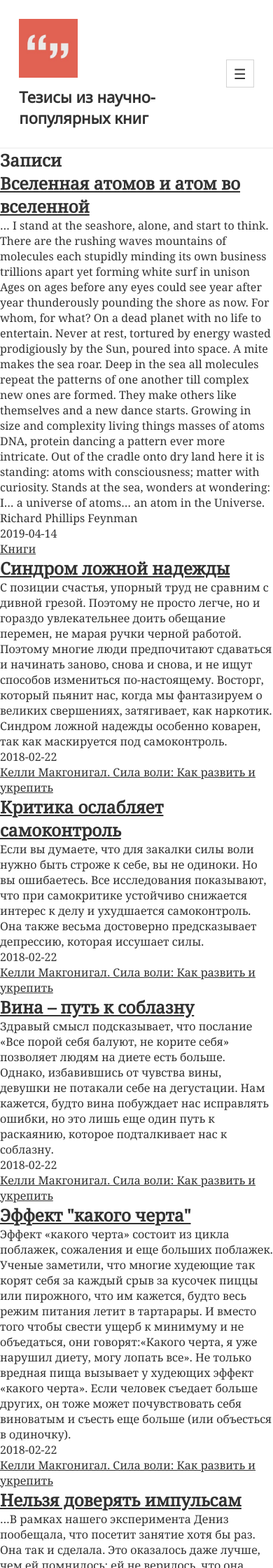
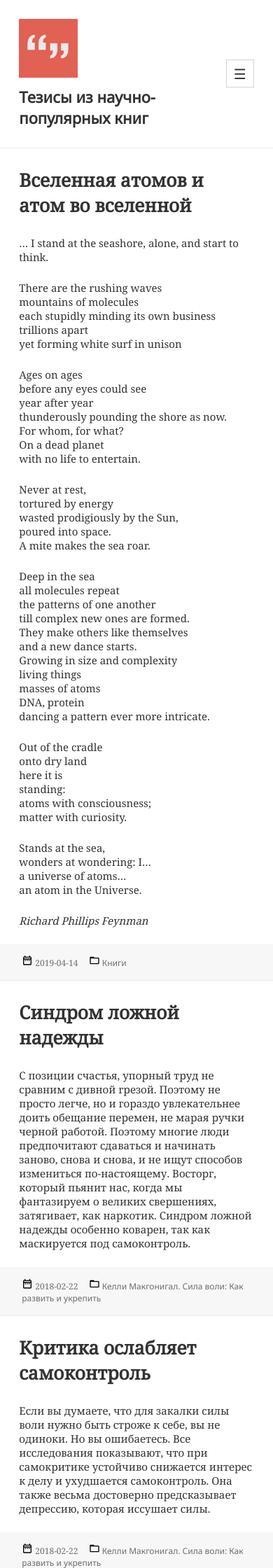
Before and after one commit to efimovnikita/thesisnonfiction, a web app: file _includes/main-layout.html in a window 390 px wide. Shown: the top 2240 px of the page at 70% size. Run offline with its HTML, style and script files only (its server is not run), Linux system fonts and the light colour scheme.

Commit message:
mobile first

```diff
--- a/_includes/main-layout.html
+++ b/_includes/main-layout.html
@@ -11,11 +11,15 @@
   <body>
     <header>
       <section>
-        <img src="images/logo.jpg" alt="Logo" />
-        <h2>Тезисы из научно-популярных книг</h2>
-        <small>Примат Сути над видимостью…</small>
+        <h2>Logo section</h2>
+        <section>
+          <img src="images/logo.jpg" alt="Logo" />
+          <h2>Тезисы из научно-популярных книг</h2>
+          <small>Примат Сути над видимостью…</small>
+        </section>
+        <button name="button" id="burger-button">☰</button>
       </section>
-      <nav>
+      <nav id="main-navigation" style="display: none">
         <h3>ПРОЧИТАННЫЕ КНИГИ</h3>
         <ul>
           <li><a href="#">Александр Невзоров. Искусство оскорблять</a></li>
@@ -47,41 +51,70 @@
           <li><a href="#">Кевин Сайтс. Синдром войны</a></li>
           <li><a href="#">Книги</a></li>
         </ul>
-        <input
-          type="text"
-          name="search"
-          minlength="4"
-          maxlength="8"
-          size="10"
-          placeholder="Search ..."
-        />
+        <input type="text" name="search" placeholder="Search ..." />
       </nav>
-      <button name="button">&#9776;</button>
     </header>
     <main>
       <section>
-        <h2>Записи</h2>
+        <h2>Posts section</h2>
         <article>
           <h2><a href="#">Вселенная атомов и атом во вселенной</a></h2>
+          <p>… I stand at the seashore, alone, and start to think.</p>
           <p>
-            … I stand at the seashore, alone, and start to think. There are the
-            rushing waves mountains of molecules each stupidly minding its own
-            business trillions apart yet forming white surf in unison Ages on
-            ages before any eyes could see year after year thunderously pounding
-            the shore as now. For whom, for what? On a dead planet with no life
-            to entertain. Never at rest, tortured by energy wasted prodigiously
-            by the Sun, poured into space. A mite makes the sea roar. Deep in
-            the sea all molecules repeat the patterns of one another till
-            complex new ones are formed. They make others like themselves and a
-            new dance starts. Growing in size and complexity living things
-            masses of atoms DNA, protein dancing a pattern ever more intricate.
-            Out of the cradle onto dry land here it is standing: atoms with
-            consciousness; matter with curiosity. Stands at the sea, wonders at
-            wondering: I… a universe of atoms… an atom in the Universe. Richard
-            Phillips Feynman
+            There are the rushing waves<br />
+            mountains of molecules<br />
+            each stupidly minding its own business<br />
+            trillions apart<br />
+            yet forming white surf in unison
           </p>
+          <p>
+            Ages on ages<br />
+            before any eyes could see<br />
+            year after year<br />
+            thunderously pounding the shore as now.<br />
+            For whom, for what?<br />
+            On a dead planet<br />
+            with no life to entertain.
+          </p>
+          <p>
+            Never at rest,<br />
+            tortured by energy<br />
+            wasted prodigiously by the Sun,<br />
+            poured into space.<br />
+            A mite makes the sea roar.
+          </p>
+          <p>
+            Deep in the sea<br />
+            all molecules repeat<br />
+            the patterns of one another<br />
+            till complex new ones are formed.<br />
+            They make others like themselves<br />
+            and a new dance starts.<br />
+            Growing in size and complexity<br />
+            living things<br />
+            masses of atoms<br />
+            DNA, protein<br />
+            dancing a pattern ever more intricate.
+          </p>
+          <p>
+            Out of the cradle<br />
+            onto dry land<br />
+            here it is<br />
+            standing:<br />
+            atoms with consciousness;<br />
+            matter with curiosity.
+          </p>
+          <p>
+            Stands at the sea,<br />
+            wonders at wondering: I…<br />
+            a universe of atoms…<br />
+            an atom in the Universe.
+          </p>
+          <p><em>Richard Phillips Feynman</em></p>
           <footer>
+            <img src="images/calendar.svg" alt="date" />
             <time>2019-04-14</time>
+            <img src="images/folder.svg" alt="category" />
             <aside><a href="#">Книги</a></aside>
           </footer>
         </article>
@@ -98,7 +131,9 @@
             самоконтроль.
           </p>
           <footer>
+            <img src="images/calendar.svg" alt="date" />
             <time>2018-02-22</time>
+            <img src="images/folder.svg" alt="category" />
             <aside>
               <a href="#"
                 >Келли Макгонигал. Сила воли: Как развить и укрепить</a
@@ -116,7 +151,9 @@
             которая иссушает силы.
           </p>
           <footer>
+            <img src="images/calendar.svg" alt="date" />
             <time>2018-02-22</time>
+            <img src="images/folder.svg" alt="category" />
             <aside>
               <a href="#"
                 >Келли Макгонигал. Сила воли: Как развить и укрепить</a
@@ -134,7 +171,9 @@
             еще один путь к раскаянию, которое подталкивает нас к соблазну.
           </p>
           <footer>
+            <img src="images/calendar.svg" alt="date" />
             <time>2018-02-22</time>
+            <img src="images/folder.svg" alt="category" />
             <aside>
               <a href="#"
                 >Келли Макгонигал. Сила воли: Как развить и укрепить</a
@@ -156,7 +195,9 @@
             еще больше (или объесться в одиночку).
           </p>
           <footer>
+            <img src="images/calendar.svg" alt="date" />
             <time>2018-02-22</time>
+            <img src="images/folder.svg" alt="category" />
             <aside>
               <a href="#"
                 >Келли Макгонигал. Сила воли: Как развить и укрепить</a
@@ -176,7 +217,9 @@
             так как знала, что в стрессе нельзя доверять импульсам.
           </p>
           <footer>
+            <img src="images/calendar.svg" alt="date" />
             <time>2018-02-22</time>
+            <img src="images/folder.svg" alt="category" />
             <aside>
               <a href="#"
                 >Келли Макгонигал. Сила воли: Как развить и укрепить</a
@@ -199,7 +242,9 @@
             испаряются.
           </p>
           <footer>
+            <img src="images/calendar.svg" alt="date" />
             <time>2018-02-22</time>
+            <img src="images/folder.svg" alt="category" />
             <aside>
               <a href="#"
                 >Келли Макгонигал. Сила воли: Как развить и укрепить</a
@@ -209,6 +254,23 @@
         </article>
       </section>
     </main>
-    <footer>Proudly powered by Maskedball</footer>
+    <nav>
+      <span>1</span>
+      <a href="#">&#129122;</a>
+    </nav>
+    <footer><small>Proudly powered by Maskedball</small></footer>
+    <script>
+      document
+        .getElementById("burger-button")
+        .addEventListener("click", myFunction);
+
+      function myFunction() {
+        let button = document.getElementById("burger-button");
+        button.innerHTML = button.innerHTML === "✕" ? "☰" : "✕";
+
+        let nav = document.getElementById("main-navigation");
+        nav.style.display = nav.style.display === "none" ? "flex" : "none";
+      }
+    </script>
   </body>
 </html>
--- /dev/null
+++ b/_includes/styles/mobile/footer.css
@@ -0,0 +1,10 @@
+footer {
+  background-color: #fff;
+  border-top: 1px solid rgba(51, 51, 51, 0.1);
+  padding: 3% 7%;
+}
+
+footer small {
+  font-size: 12px;
+  color: rgba(51, 51, 51, 0.7);
+}
--- /dev/null
+++ b/_includes/styles/mobile/main.css
@@ -0,0 +1,63 @@
+main section h2 {
+  display: none;
+}
+
+main section article {
+  padding-top: 7%;
+  border-top: 1px solid rgba(51, 51, 51, 0.1);
+}
+
+main section article:first-child {
+  border-top: 0;
+}
+
+main section article p {
+  font-size: 15px;
+  margin-bottom: 1.6em;
+  padding-left: 7%;
+  padding-right: 7%;
+}
+
+main section article h2 {
+  display: block;
+  font-size: 26px;
+  padding-left: 7%;
+  padding-right: 7%;
+  margin-bottom: 1em;
+}
+
+main section article h2 a {
+  text-decoration: none;
+}
+
+main section article footer {
+  display: block;
+  padding: 4% 8%;
+  background-color: #f7f7f7;
+  font-size: 12px;
+  color: rgba(51, 51, 51, 0.7);
+  border: 0;
+}
+
+main section article footer img {
+  width: 16px;
+  height: 16px;
+}
+
+main section article footer time {
+  display: inline;
+  color: inherit;
+  font-family: inherit;
+  margin-right: 12px;
+}
+
+main section article footer aside {
+  display: inline;
+  margin-right: 12px;
+}
+
+main section article footer aside a {
+  color: rgba(51, 51, 51, 0.7);
+  font-family: "Noto Sans", sans-serif;
+  text-decoration: none;
+}
--- /dev/null
+++ b/_includes/styles/mobile/nav.css
@@ -0,0 +1,23 @@
+nav {
+  display: flex;
+  justify-content: flex-end;
+  align-items: center;
+}
+
+nav span {
+  font-weight: bold;
+  margin-right: auto;
+  margin-left: 50%;
+}
+
+nav a {
+  display: flex;
+  justify-content: center;
+  align-items: center;
+  text-decoration: none;
+  width: 48px;
+  height: 48px;
+  background-color: #333;
+  color: white;
+  font-size: 25px;
+}
--- a/_includes/styles/style.css
+++ b/_includes/styles/style.css
@@ -1,4 +1,8 @@
 @import url("https://fonts.googleapis.com/css2?family=Noto+Sans&family=Noto+Serif&display=swap");
+@import "mobile/header.css";
+@import "mobile/main.css";
+@import "mobile/nav.css";
+@import "mobile/footer.css";
 
 * {
   padding: 0;
```
Also changed, not shown: other parts of _includes/styles/style.css (+0 -42 lines), _includes/styles/mobile/header.css (added, +103 -0 lines), _includes/images/calendar.svg (added), _includes/images/folder.svg (added).
